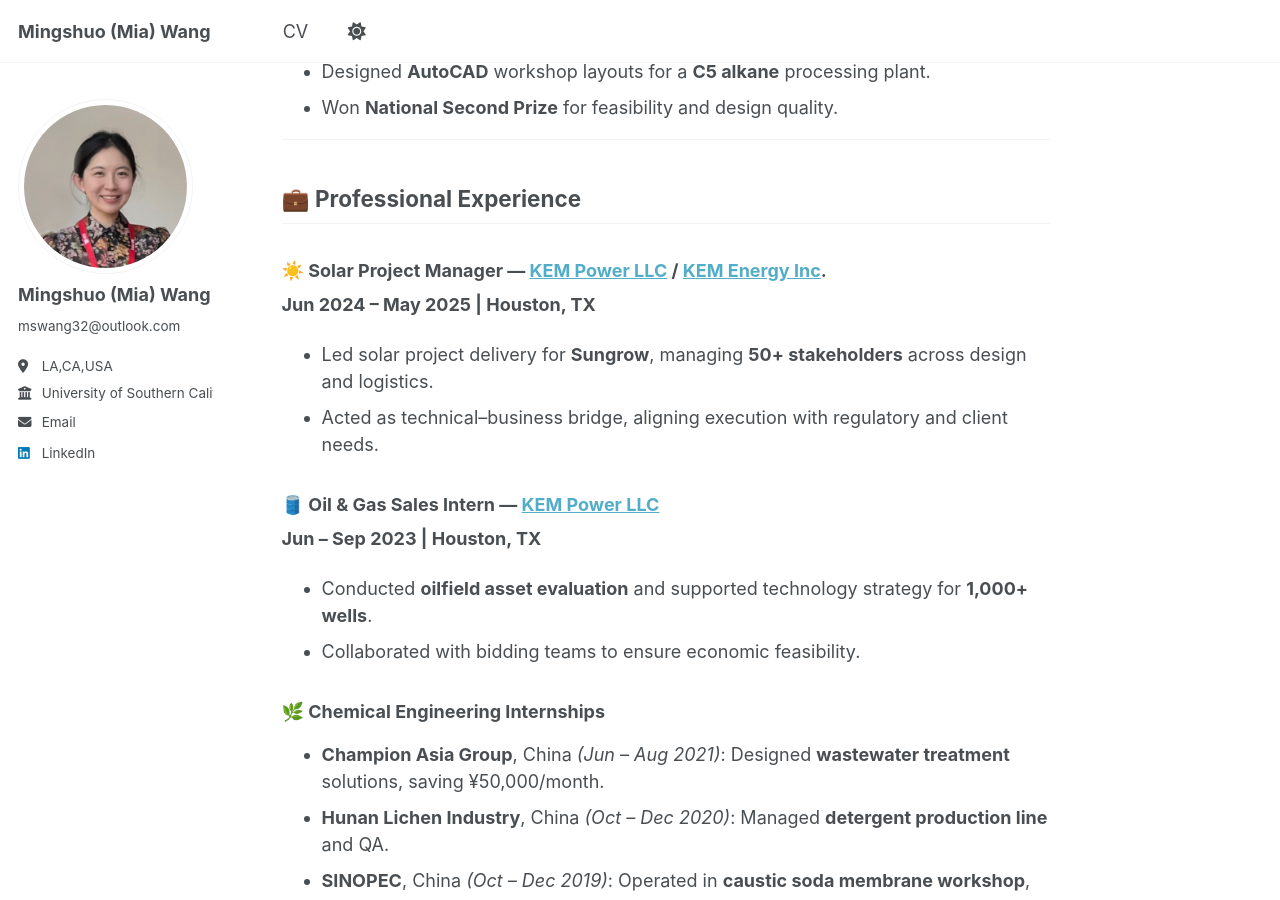
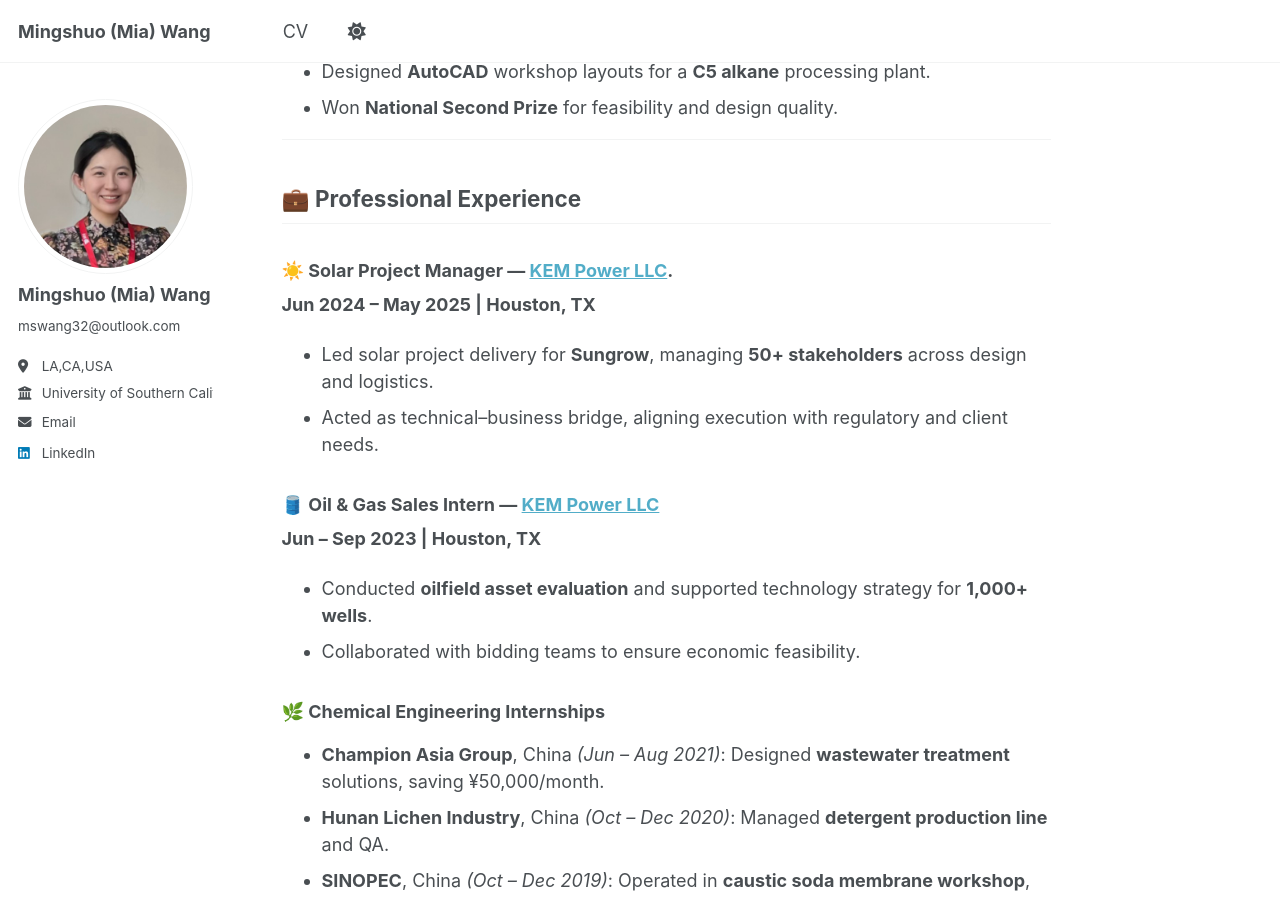
Before and after one commit to Miawang32/Miawang32.github.io, a Jekyll site: the page built from _pages/about.md, in a window 1280 px wide and 900 px high, scrolled down 1289 px. Built offline with Jekyll 4.4.1, drawn with Linux system fonts in a browser that asks for light colours; a script that is not in the unit is left out.

Commit message:
Update about.md

```diff
--- a/_pages/about.md
+++ b/_pages/about.md
@@ -43,7 +43,7 @@ I am Mingshuo Wang, a graduate student at [USC](https://www.usc.edu/), double ma
 
 ## 💼 Professional Experience
 
-### ☀️ Solar Project Manager — [KEM Power LLC](https://www.kem-power.com/) / [KEM Energy Inc](http://www.kemgroups.com/).
+### ☀️ Solar Project Manager — [KEM Power LLC](https://www.kem-power.com/).
 **Jun 2024 – May 2025 | Houston, TX**
 - Led solar project delivery for **Sungrow**, managing **50+ stakeholders** across design and logistics.
 - Acted as technical–business bridge, aligning execution with regulatory and client needs.
```
